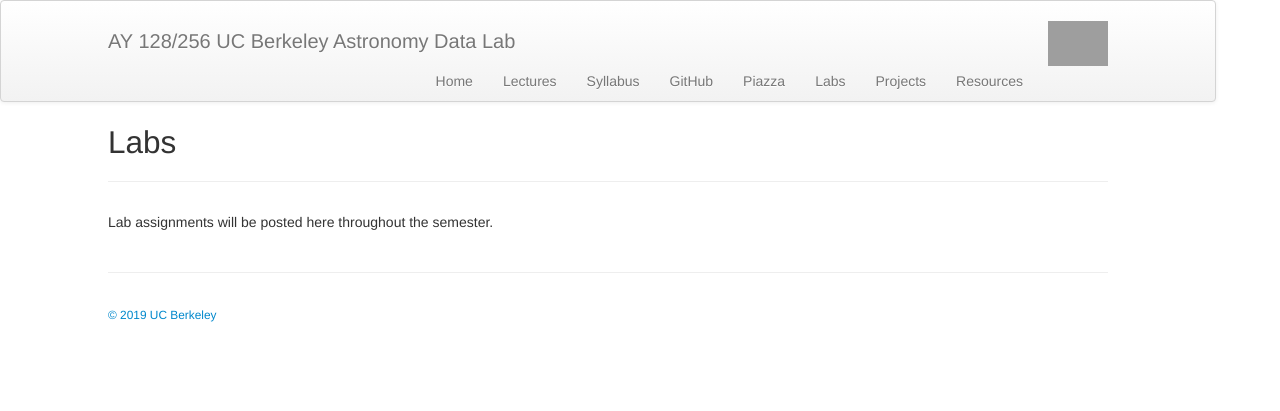
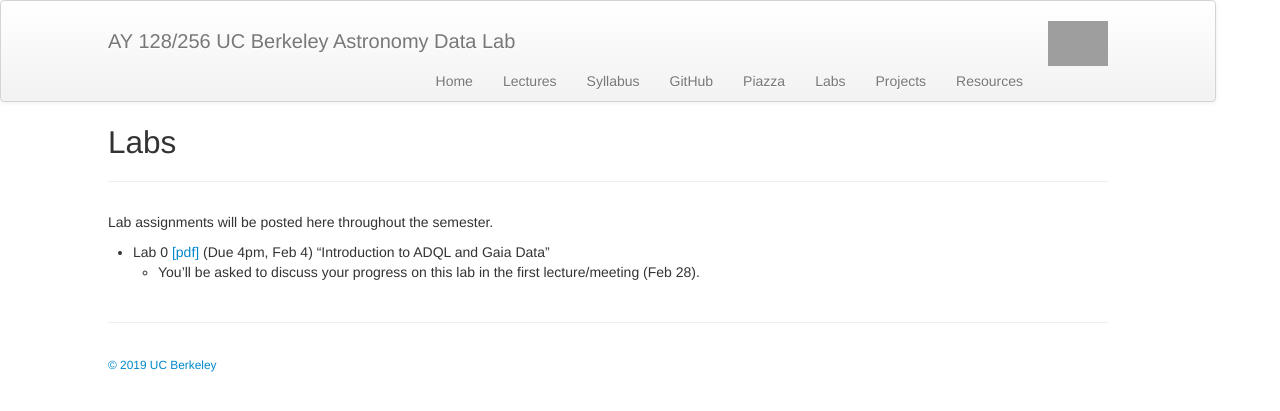
Before and after one commit to ucb-datalab/ucb-datalab.github.io, a Jekyll site: the page built from pages/labs.md, in a window 1280 px wide. Shown: the top 411 px of the page. Built offline with Jekyll 4.4.1, drawn with Linux system fonts in a browser that asks for light colours; grey boxes are pictures that could not be loaded.

Commit message:
Added Lab 0 link

```diff
--- a/pages/labs.md
+++ b/pages/labs.md
@@ -4,3 +4,6 @@
 ---
 
 Lab assignments will be posted here throughout the semester.
+
+ - Lab 0 [[pdf]](https://github.com/ucb-datalab/course-info/raw/master/Labs/lab_0_2019.pdf) (Due 4pm, Feb 4) "Introduction to ADQL and Gaia Data"
+     - You'll be asked to discuss your progress on this lab in the first lecture/meeting (Feb 28).
```
